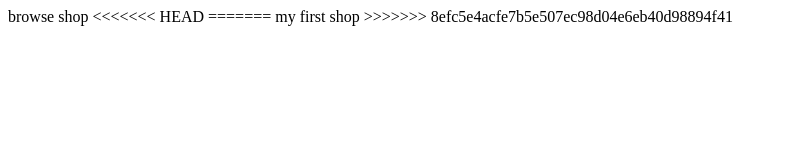
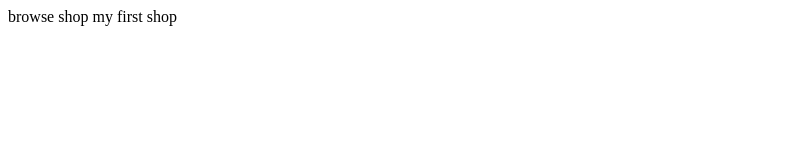
Before and after one commit to NikFranki/web-static-shop, a plain HTML site: page index.html in a window 1280 px wide. Shown: the whole page, without its empty margins (0-786 px from the left). Drawn offline with Linux system fonts and the light colour scheme.

Commit message:
Feat: 111

```diff
--- a/index.html
+++ b/index.html
@@ -9,10 +9,7 @@
     <body>
         <main>
             browse shop
-<<<<<<< HEAD
-=======
             my first shop
->>>>>>> 8efc5e4acfe7b5e507ec98d04e6eb40d98894f41
         </main>
     </body>
 </html>
```
